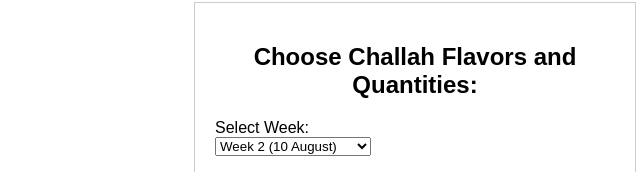
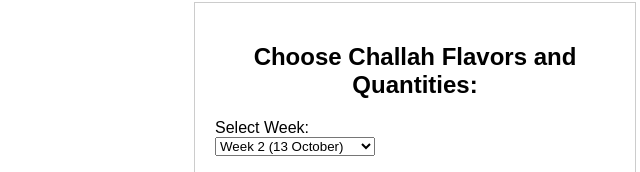
Before and after one commit to BrentLeeD/MakeNapp, a plain HTML site: page index.html in a window 1280 px wide. Shown: the part 78-250 px from the top of the page, 225-865 px from the left. Drawn offline with Linux system fonts and the light colour scheme.

Commit message:
Update index.html

```diff
--- a/index.html
+++ b/index.html
@@ -12,11 +12,11 @@
         <h2>Choose Challah Flavors and Quantities:</h2>
         <label for="weekSelect">Select Week:</label>
         <select id="weekSelect">
-            <option value="week2">Week 2 (10 August)</option>
-            <option value="week3">Week 3 (17 August)</option>
-            <option value="week4">Week 4 (24 August)</option>
-            <option value="week5">Week 5 (31 August)</option>
-            <option value="week6">Week 6 (7 September)</option>
+            <option value="week2">Week 2 (13 October)</option>
+            <option value="week3">Week 3 (20 October)</option>
+            <option value="week4">Week 4 (27 October)</option>
+            <option value="week5">Week 5 (3 November)</option>
+            <option value="week6">Week 6 (10 November)</option>
         </select>
 
         <div id="flavors">
```
